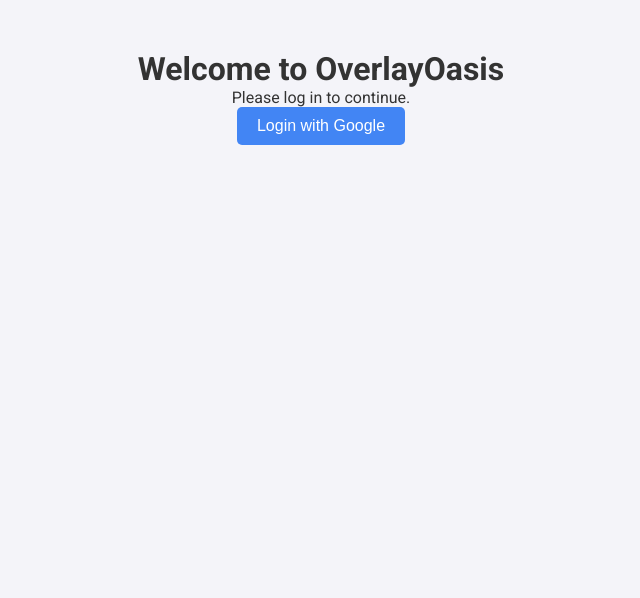
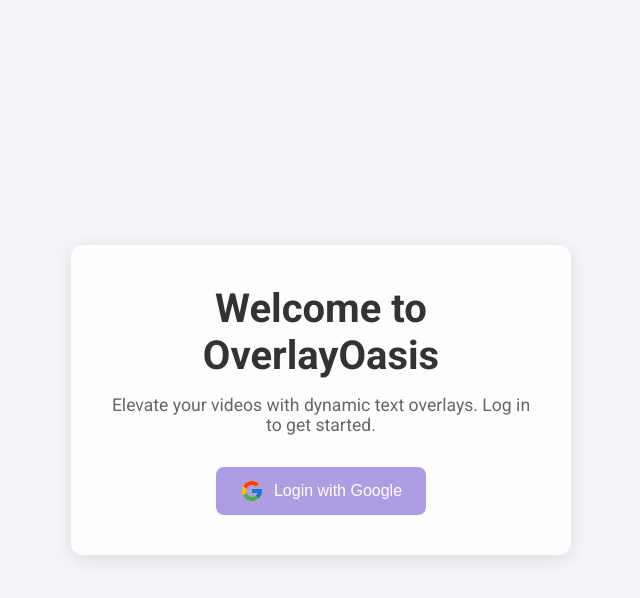
Before and after one commit to tfHasi/OverlayOasis, a React (Vite) app in the folder frontend/frontend/: page / in a window 1280 px wide. Shown: the top 598 px of the page, without its empty margins (319-959 px from the left). Built offline with nearby package versions, Linux system fonts and the light colour scheme.

Commit message:
adding styling for homepage

```diff
--- /dev/null
+++ b/frontend/frontend/src/components/HomePage.css
@@ -0,0 +1,69 @@
+/* Container styling */
+.homepage-container {
+    display: flex;
+    justify-content: center;
+    align-items: center;
+    min-height: 100vh;
+    padding: 20px;
+  }
+
+  /* Content styling */
+  .homepage-content {
+    text-align: center;
+    background: rgba(255, 255, 255, 0.848);
+    padding: 40px;
+    border-radius: 12px;
+    box-shadow: 0 4px 20px rgba(0, 0, 0, 0.1);
+    max-width: 500px;
+    width: 100%;
+  }
+
+  /* Title styling */
+  .homepage-title {
+    font-size: 2.5rem;
+    font-weight: 700;
+    color: #333;
+    margin-bottom: 1rem;
+  }
+
+  /* Subtitle styling */
+  .homepage-subtitle {
+    font-size: 1.1rem;
+    color: #666;
+    margin-bottom: 2rem;
+  }
+
+  /* Login button styling */
+  .login-button {
+    display: inline-flex;
+    align-items: center;
+    justify-content: center;
+    gap: 10px;
+    padding: 12px 24px;
+    font-size: 1rem;
+    font-weight: 500;
+    color: white;
+    background-color: #9f8aded3;
+    border: none;
+    border-radius: 8px;
+    cursor: pointer;
+    transition: background-color 0.3s ease, transform 0.2s ease;
+  }
+
+  .login-button:hover {
+    background-color: #915fcb;
+    transform: translateY(-2px);
+  }
+
+  .login-button:active {
+    transform: translateY(0);
+  }
+
+  /* Google icon styling */
+  .google-icon {
+    width: 24px;
+    height: 24px;
+    display: flex;
+    align-items: center;
+    justify-content: center;
+  }
--- a/frontend/frontend/src/components/HomePage.tsx
+++ b/frontend/frontend/src/components/HomePage.tsx
@@ -1,27 +1,46 @@
 import React, { useContext } from "react";
 import { AuthContext } from "../context/AuthContext";
+import "./HomePage.css";
 
 const HomePage: React.FC = () => {
   const { login } = useContext(AuthContext)!;
 
   return (
-    <div style={{ textAlign: "center", marginTop: "50px" }}>
-      <h1>Welcome to OverlayOasis</h1>
-      <p>Please log in to continue.</p>
-      <button
-        onClick={login}
-        style={{
-          padding: "10px 20px",
-          fontSize: "16px",
-          backgroundColor: "#4285F4",
-          color: "white",
-          border: "none",
-          borderRadius: "5px",
-          cursor: "pointer",
-        }}
-      >
-        Login with Google
-      </button>
+    <div className="homepage-container">
+      <div className="homepage-content">
+        <h1 className="homepage-title">Welcome to OverlayOasis</h1>
+        <p className="homepage-subtitle">
+          Elevate your videos with dynamic text overlays. Log in to get started.
+        </p>
+        <button onClick={login} className="login-button">
+          <span className="google-icon">
+            <svg
+              xmlns="http://www.w3.org/2000/svg"
+              viewBox="0 0 48 48"
+              width="24px"
+              height="24px"
+            >
+              <path
+                fill="#FFC107"
+                d="M43.611,20.083H42V20H24v8h11.303c-1.649,4.657-6.08,8-11.303,8c-6.627,0-12-5.373-12-12s5.373-12,12-12c3.059,0,5.842,1.154,7.961,3.039l5.657-5.657C34.046,6.053,29.268,4,24,4C12.955,4,4,12.955,4,24s8.955,20,20,20s20-8.955,20-20C44,22.659,43.862,21.35,43.611,20.083z"
+              />
+              <path
+                fill="#FF3D00"
+                d="M6.306,14.691l6.571,4.819C14.655,15.108,18.961,12,24,12c3.059,0,5.842,1.154,7.961,3.039l5.657-5.657C34.046,6.053,29.268,4,24,4C16.318,4,9.656,8.337,6.306,14.691z"
+              />
+              <path
+                fill="#4CAF50"
+                d="M24,44c5.166,0,9.86-1.977,13.409-5.192l-6.19-5.238C29.211,35.091,26.715,36,24,36c-5.202,0-9.619-3.317-11.283-7.946l-6.522,5.025C9.505,39.556,16.227,44,24,44z"
+              />
+              <path
+                fill="#1976D2"
+                d="M43.611,20.083H42V20H24v8h11.303c-0.792,2.237-2.231,4.166-4.087,5.571c0.001-0.001,0.002-0.001,0.003-0.002l6.19,5.238C36.971,39.205,44,34,44,24C44,22.659,43.862,21.35,43.611,20.083z"
+              />
+            </svg>
+          </span>
+          <span>Login with Google</span>
+        </button>
+      </div>
     </div>
   );
 };
```
